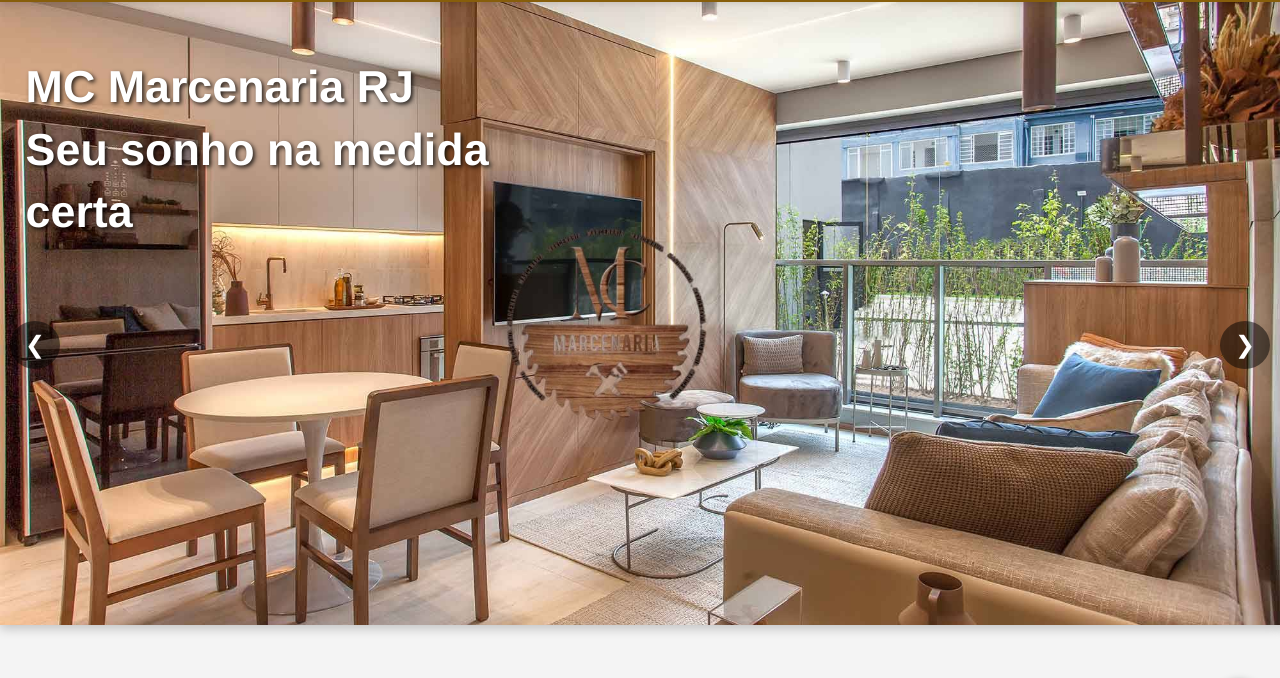
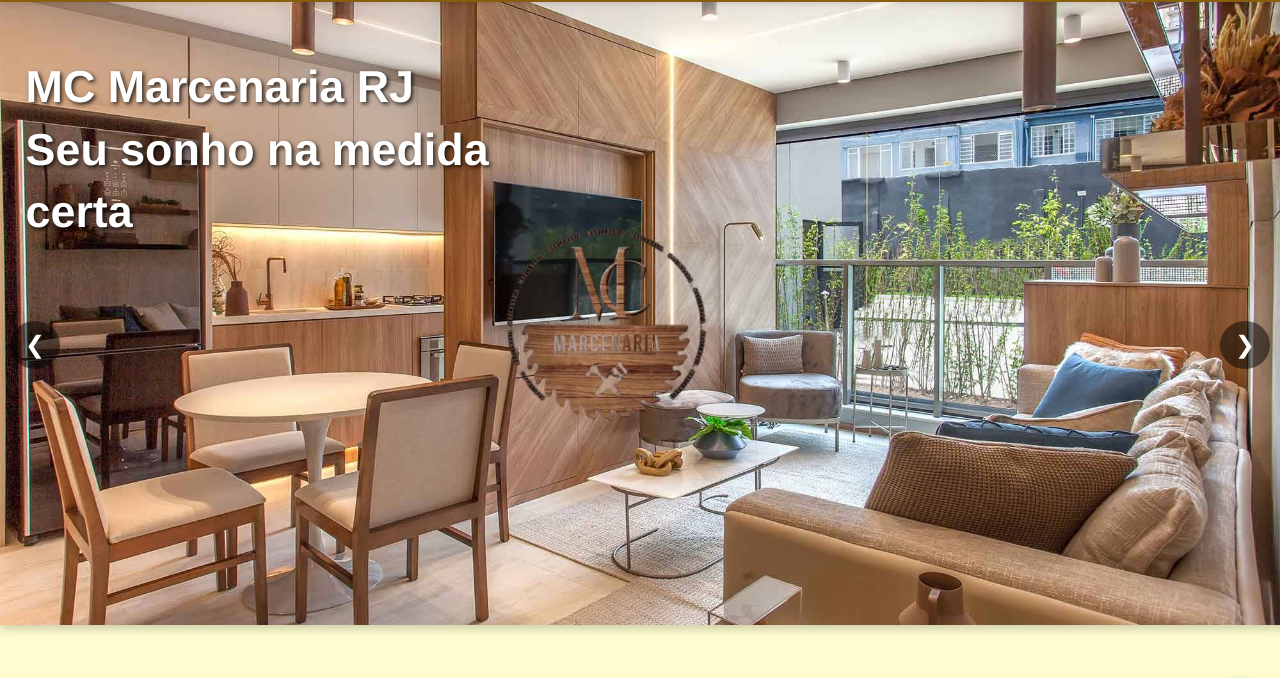
Before and after one commit to mouracfs007/mc-marcenaria, a plain HTML site: page index.html in a window 1280 px wide. Shown: the part 55-733 px from the top of the page. Drawn offline with Linux system fonts and the light colour scheme.

Commit message:
Update background color carousel

```diff
--- a/style.css
+++ b/style.css
@@ -84,6 +84,7 @@ header {
 }
 
 .carousel {
+    background-color: #fffdd0;
     position: relative;
     width: 100%;
     height: 100vh; /* Mantém o carrossel ocupando toda a viewport */
```
